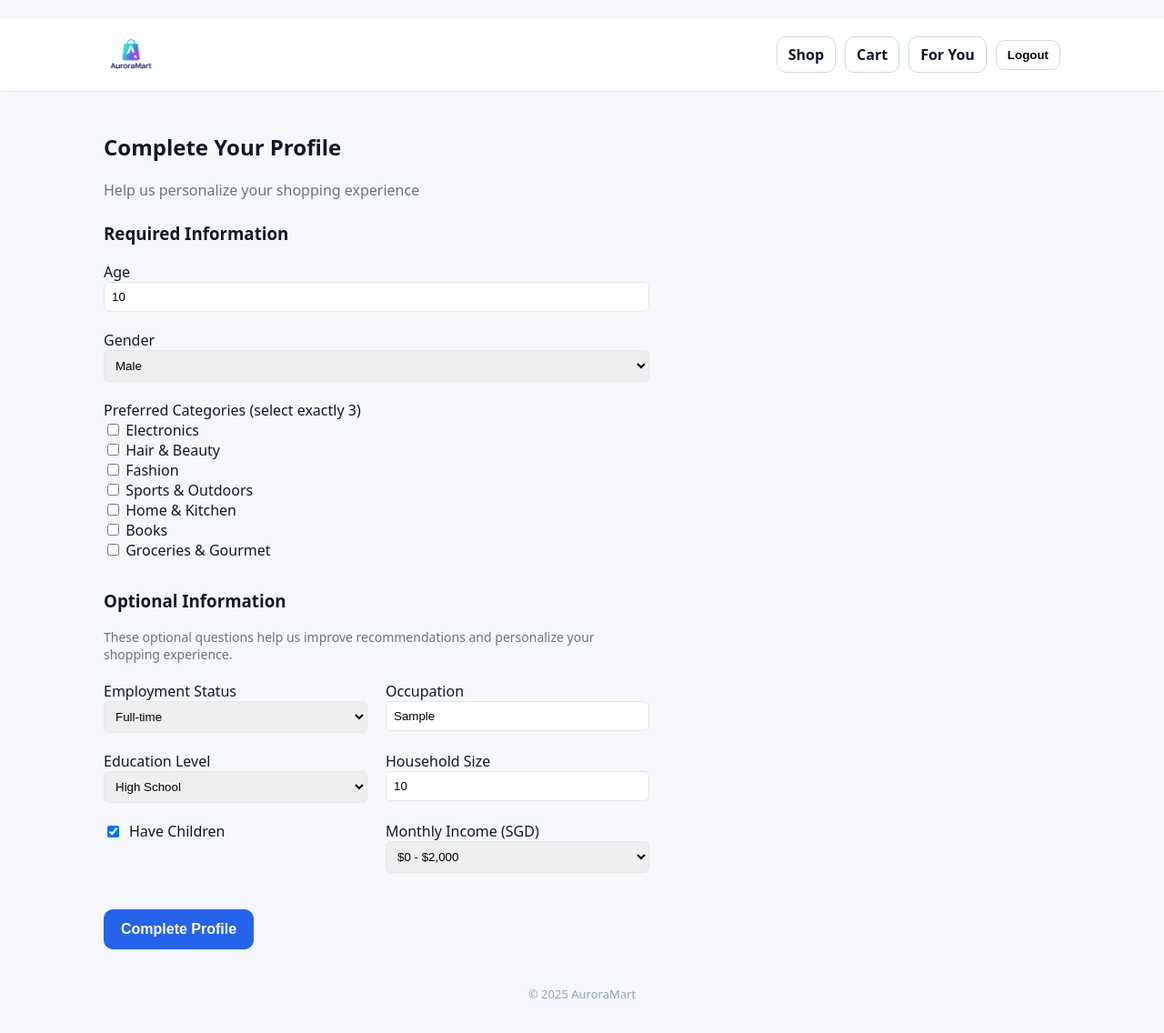
After one commit to seanseethesean/AuroraMart, a Django app: page /onboarding/ in a window 1280 px wide. The commit adds this page. Shown: the whole page at 91% size. Run offline with Django 5.2, Linux system fonts and the light colour scheme; a user stored in the database is signed in; tables that the repository leaves empty hold one stand-in row (values such as "Sample post").

Commit message:
Work till 1am
Finished up most HTML and logic, linked adminpanel to storefront,

```diff
--- /dev/null
+++ b/auroramartproj/storefront/forms.py
@@ -0,0 +1,33 @@
+from django import forms
+from adminpanel.models import Customer
+
+class OnboardingForm(forms.ModelForm):
+    preferred_categories = forms.MultipleChoiceField(
+        choices=Customer.CATEGORIES,
+        widget=forms.CheckboxSelectMultiple,
+        help_text="Select exactly 3 categories"
+    )
+
+    class Meta:
+        model = Customer
+        fields = [
+            'age', 'gender', 'preferred_categories',  # Required fields
+            'employment_status', 'occupation', 'education',  # Optional fields
+            'household_size', 'has_children', 'monthly_income'
+        ]
+        widgets = {
+            'age': forms.NumberInput(attrs={'class': 'form-control'}),
+            'gender': forms.Select(attrs={'class': 'form-control'}),
+            'employment_status': forms.Select(attrs={'class': 'form-control'}),
+            'occupation': forms.TextInput(attrs={'class': 'form-control'}),
+            'education': forms.Select(attrs={'class': 'form-control'}),
+            'household_size': forms.NumberInput(attrs={'class': 'form-control'}),
+            'has_children': forms.CheckboxInput(attrs={'class': 'form-check-input'}),
+            'monthly_income': forms.Select(attrs={'class': 'form-control'})
+        }
+
+    def clean_preferred_categories(self):
+        categories = self.cleaned_data.get('preferred_categories')
+        if categories and len(categories) != 3:
+            raise forms.ValidationError("Please select exactly 3 categories.")
+        return ','.join(categories)  # Store as comma-separated string
--- /dev/null
+++ b/auroramartproj/storefront/static/storefront/css/custom.css
@@ -0,0 +1,109 @@
+/* Navbar styles */
+.logo-img {
+  width: 180px;  /* Increased from default */
+  height: auto;
+}
+
+.nav-links .chip {
+  transition: all 0.2s ease;
+}
+
+.nav-links .chip.active,
+.nav-links .chip:hover {
+  background-color: #0ea5e9;
+  color: white;
+}
+
+/* Search button standardization */
+.search button {
+  background: #0ea5e9;
+  color: white;
+  padding: 12px 16px;
+  border: none;
+  border-radius: 10px;
+  font-weight: 600;
+  cursor: pointer;
+  transition: background-color 0.2s;
+}
+
+.search button:hover {
+  background: #0284c7;
+}
+
+/* Cart quantity input */
+.quantity-control {
+  display: flex;
+  align-items: center;
+  gap: 8px;
+}
+
+.quantity-control input[type="number"] {
+  width: 64px;
+  text-align: center;
+  padding: 6px;
+  border-radius: 6px;
+  border: 1px solid #e6eaf2;
+  -moz-appearance: textfield;
+}
+
+.quantity-control input[type="number"]::-webkit-outer-spin-button,
+.quantity-control input[type="number"]::-webkit-inner-spin-button {
+  -webkit-appearance: none;
+  margin: 0;
+}
+
+/* Login/Register button animations */
+.auth-button {
+  transition: transform 0.2s, padding 0.2s;
+}
+
+.auth-button:active {
+  transform: scale(1.05);
+  padding: 12px 16px;
+}
+
+/* Error messages */
+.error-message {
+  color: #dc2626;
+  background-color: #fee2e2;
+  padding: 8px 12px;
+  border-radius: 6px;
+  margin-bottom: 16px;
+  animation: shake 0.5s;
+}
+
+@keyframes shake {
+  0%, 100% { transform: translateX(0); }
+  10%, 30%, 50%, 70%, 90% { transform: translateX(-5px); }
+  20%, 40%, 60%, 80% { transform: translateX(5px); }
+}
+
+/* Homepage gradient container */
+.hero {
+  background: linear-gradient(135deg, #c084fc, #818cf8, #60a5fa);
+  color: white;
+}
+
+/* Cart quantity controls */
+.quantity-input {
+  -moz-appearance: textfield !important;
+  appearance: textfield !important;
+}
+
+.quantity-input::-webkit-inner-spin-button,
+.quantity-input::-webkit-outer-spin-button {
+  -webkit-appearance: none !important;
+  margin: 0 !important;
+}
+
+/* View cart button */
+.view-cart-button {
+  background-color: #0ea5e9 !important;
+  color: white !important;
+  border: none !important;
+}
+
+/* Product SKU */
+.text-muted {
+  color: #6b7280;
+}
--- a/auroramartproj/storefront/templates/storefront/base.html
+++ b/auroramartproj/storefront/templates/storefront/base.html
@@ -8,6 +8,7 @@
     </title>
     {% load static %}
     <link rel="stylesheet" href="{% static 'storefront/css/sites.css' %}" />
+    <link rel="stylesheet" href="{% static 'storefront/css/custom.css' %}" />
     {% block extra_head %}{% endblock %}
   </head>
   <body>
--- a/auroramartproj/storefront/templates/storefront/cart.html
+++ b/auroramartproj/storefront/templates/storefront/cart.html
@@ -19,7 +19,7 @@
             </form>
             <form method="post" action="{% url 'storefront:cart_update' item.product.id %}">
               {% csrf_token %}
-              <input type="number" name="quantity" value="{{ item.quantity }}" min="1" style="width:64px; text-align:center; padding:6px; border-radius:6px; border:1px solid #e6eaf2;">
+              <input type="number" name="quantity" value="{{ item.quantity }}" min="1" class="quantity-input" style="width:64px; text-align:center; padding:6px; border-radius:6px; border:1px solid #e6eaf2;">
               <button class="chip" type="submit">Update</button>
             </form>
             <form method="post" action="{% url 'storefront:cart_update' item.product.id %}">
--- a/auroramartproj/storefront/templates/storefront/home.html
+++ b/auroramartproj/storefront/templates/storefront/home.html
@@ -5,7 +5,7 @@
 
 {% block extra_head %}
 <style>
-  .hero{position:relative;overflow:hidden;border-radius:16px;background:linear-gradient(135deg,#e8f0ff,#ffffff)}
+  .hero{position:relative;overflow:hidden;border-radius:16px;background:linear-gradient(135deg,#c084fc,#818cf8,#60a5fa)}
   .hero-inner{display:grid;grid-template-columns:1.2fr 1fr;gap:24px;align-items:center;padding:48px}
   .badge{display:inline-block;font-size:12px;padding:6px 10px;border-radius:999px;background:#e2e8f0;color:#0f172a;margin-bottom:10px}
   .subtitle{color:#475569;font-size:16px;margin-bottom:24px}
@@ -58,7 +58,7 @@
       </p>
       <div class="cta">
         <a class="btn primary" href="{% url 'storefront:product_list' %}">Shop all products</a>
-        <a class="btn" href="{% url 'storefront:cart_view' %}">View cart</a>
+        <a class="btn view-cart-button" href="{% url 'storefront:cart_view' %}">View cart</a>
       </div>
 
       <form class="search" action="{% url 'storefront:product_list' %}" method="get">
--- a/auroramartproj/storefront/templates/storefront/login.html
+++ b/auroramartproj/storefront/templates/storefront/login.html
@@ -25,7 +25,7 @@
       <label>Password</label><br>
       <input type="password" name="password" required>
     </div>
-    <button class="chip primary" type="submit">Login</button>
+    <button class="chip primary auth-button" type="submit">Login</button>
   </form>
   <p>Don't have an account? Register
     <a href="{% url 'storefront:register' %}" class="link">here</a>.
--- /dev/null
+++ b/auroramartproj/storefront/templates/storefront/onboarding.html
@@ -0,0 +1,98 @@
+{% extends "storefront/base.html" %}
+{% block title %}Complete Your Profile — AuroraMart{% endblock %}
+
+{% block content %}
+<div class="auth-card" style="max-width:600px;">
+  <h2>Complete Your Profile</h2>
+  <p class="subtitle">Help us personalize your shopping experience</p>
+
+  {% if form.errors %}
+    <div class="error-message">
+      {% for field, errors in form.errors.items %}
+        {% for error in errors %}
+          {{ error }}
+        {% endfor %}
+      {% endfor %}
+    </div>
+  {% endif %}
+
+  <form method="post">
+    {% csrf_token %}
+
+    <h3>Required Information</h3>
+    <div class="section">
+      <label>Age</label><br>
+      {{ form.age }}
+    </div>
+
+    <div class="section">
+      <label>Gender</label><br>
+      {{ form.gender }}
+    </div>
+
+    <div class="section">
+      <label>Preferred Categories (select exactly 3)</label><br>
+      {{ form.preferred_categories }}
+    </div>
+
+    <div class="section" style="margin-top:32px;">
+      <h3>Optional Information</h3>
+      <p class="muted" style="font-size:14px;margin-bottom:20px;">
+        These optional questions help us improve recommendations and personalize your shopping experience.
+      </p>
+
+      <div class="grid" style="gap:20px;">
+        <div>
+          <label>Employment Status</label><br>
+          {{ form.employment_status }}
+        </div>
+
+        <div>
+          <label>Occupation</label><br>
+          {{ form.occupation }}
+        </div>
+
+        <div>
+          <label>Education Level</label><br>
+          {{ form.education }}
+        </div>
+
+        <div>
+          <label>Household Size</label><br>
+          {{ form.household_size }}
+        </div>
+
+        <div>
+          <label class="checkbox-label">
+            {{ form.has_children }}
+            Have Children
+          </label>
+        </div>
+
+        <div>
+          <label>Monthly Income (SGD)</label><br>
+          {{ form.monthly_income }}
+        </div>
+      </div>
+    </div>
+
+    <div class="section" style="margin-top:32px;">
+      <button class="chip primary" type="submit">Complete Profile</button>
+    </div>
+  </form>
+</div>
+
+<style>
+  .subtitle { color: #6b7280; margin-bottom: 24px; }
+  .section { margin-bottom: 20px; }
+  .grid { display: grid; grid-template-columns: repeat(2, 1fr); }
+  input, select { width: 100%; padding: 8px; border: 1px solid #e5e7eb; border-radius: 6px; }
+  .checkbox-label { display: flex; align-items: center; gap: 8px; }
+  input[type="checkbox"] { width: auto; }
+  ul { list-style: none; padding: 0; }
+  .muted { color: #6b7280; }
+  @media (max-width: 640px) {
+    .grid { grid-template-columns: 1fr; }
+  }
+</style>
+{% endblock %}
--- a/auroramartproj/storefront/templates/storefront/partials/navbar.html
+++ b/auroramartproj/storefront/templates/storefront/partials/navbar.html
@@ -6,18 +6,22 @@
       <img class="logo-img" src="{% static 'storefront/images/Logo.png' %}" alt="AuroraMart"/>
     </a>
     <div class="nav-links">
-      <a class="chip" href="{% url 'storefront:product_list' %}">Shop</a>
-      <a class="chip" href="{% url 'storefront:cart_view' %}">Cart</a>
+      <a class="chip {% if request.resolver_match.view_name == 'storefront:product_list' %}active{% endif %}"
+         href="{% url 'storefront:product_list' %}">Shop</a>
+      <a class="chip {% if request.resolver_match.view_name == 'storefront:cart_view' %}active{% endif %}"
+         href="{% url 'storefront:cart_view' %}">Cart</a>
       {% if user.is_authenticated %}
-      <a class="chip" href="{% url 'storefront:recommendations' %}">For You</a>
-      <!-- <a class="chip" href="{% url 'storefront:logout' %}">Logout</a> -->
+      <a class="chip {% if request.resolver_match.view_name == 'storefront:recommendations' %}active{% endif %}"
+         href="{% url 'storefront:recommendations' %}">For You</a>
       <form action="{% url 'storefront:logout' %}" method="post" style="display:inline;">
         {% csrf_token %}
-        <button type="submit" class="chip" style="background:none;border:none;padding:0;">Logout</button>
+        <button type="submit" class="chip">Logout</button>
       </form>
       {% else %}
-      <a class="chip primary" href="{% url 'storefront:login' %}">Login</a>
-      <a class="chip" href="{% url 'storefront:register' %}">Sign Up</a>
+      <a class="chip {% if request.resolver_match.view_name == 'storefront:login' %}active{% endif %}"
+         href="{% url 'storefront:login' %}">Login</a>
+      <a class="chip {% if request.resolver_match.view_name == 'storefront:register' %}active{% endif %}"
+         href="{% url 'storefront:register' %}">Sign Up</a>
       {% endif %}
     </div>
   </div>
--- a/auroramartproj/storefront/templates/storefront/product_list.html
+++ b/auroramartproj/storefront/templates/storefront/product_list.html
@@ -19,7 +19,8 @@
         </div>
       {% endif %}
       <strong>{{ product.name }}</strong><br>
-      <small>${{ product.price }}</small>
+      <small>${{ product.price }}</small><br>
+      <small class="text-muted" style="font-size: 0.8em;">SKU: {{ product.sku|default:"N/A" }}</small>
     </a>
   {% empty %}
     <p>No products found.</p>
--- a/auroramartproj/storefront/urls.py
+++ b/auroramartproj/storefront/urls.py
@@ -18,4 +18,5 @@ urlpatterns = [
     path('login/',  auth_views.LoginView.as_view(template_name='storefront/login.html'), name='login'),
     path('logout/', auth_views.LogoutView.as_view(next_page='storefront:home'), name='logout'),
     path('register/', views.register, name='register'),
+    path('onboarding/', views.onboarding, name='onboarding'),
 ]
--- a/auroramartproj/storefront/views.py
+++ b/auroramartproj/storefront/views.py
@@ -7,6 +7,7 @@ from .models import CartItem, Order, OrderItem, Recommendation
 from django.contrib.auth.forms import UserCreationForm
 from django.contrib.auth import login as auth_login
 from adminpanel.models import Customer
+from .forms import OnboardingForm
 
 # -----------------------------
 # Log In
@@ -19,7 +20,7 @@ def register(request):
             # ensure a Customer profile exists
             Customer.objects.get_or_create(user=user)
             auth_login(request, user)
-            return redirect('storefront:home')
+            return redirect('storefront:onboarding')
     else:
         form = UserCreationForm()
     return render(request, 'storefront/register.html', {'form': form})
@@ -30,6 +31,21 @@ def register(request):
 def home(request):
     products = Product.objects.all()[:8]  # show 8 featured items
     return render(request, 'storefront/home.html', {'products': products})
+
+# -----------------------------
+# ONBOARDING
+# -----------------------------
+@login_required
+def onboarding(request):
+    customer = request.user.customer
+    if request.method == 'POST':
+        form = OnboardingForm(request.POST, instance=customer)
+        if form.is_valid():
+            form.save()
+            return redirect('storefront:recommendations')
+    else:
+        form = OnboardingForm(instance=customer)
+    return render(request, 'storefront/onboarding.html', {'form': form})
 
 # -----------------------------
 # PRODUCT LIST
@@ -45,7 +61,7 @@ def product_list(request):
     if q:
         qs = qs.filter(
             Q(name__icontains=q) | Q(description__icontains=q) | Q(sku__icontains=q)
-        )
+        ).distinct()
     if cat:
         qs = qs.filter(category__iexact=cat)
 
```
Also changed, not shown: auroramartproj/adminpanel/models.py (+55 -3 lines), auroramartproj/storefront/templates/storefront/register.html (+29 -6 lines), auroramartproj/adminpanel/migrations/0005_remove_customer_income_customer_education_and_more.py (added).
